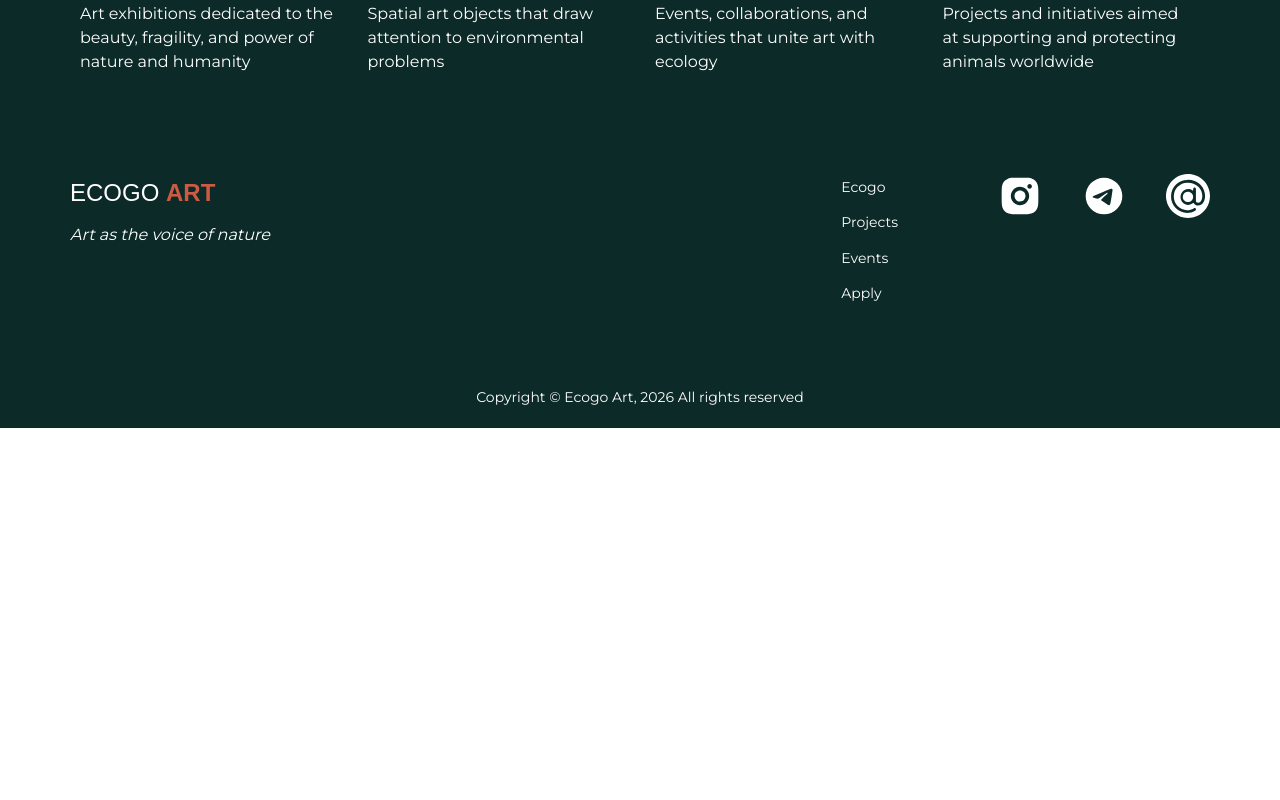
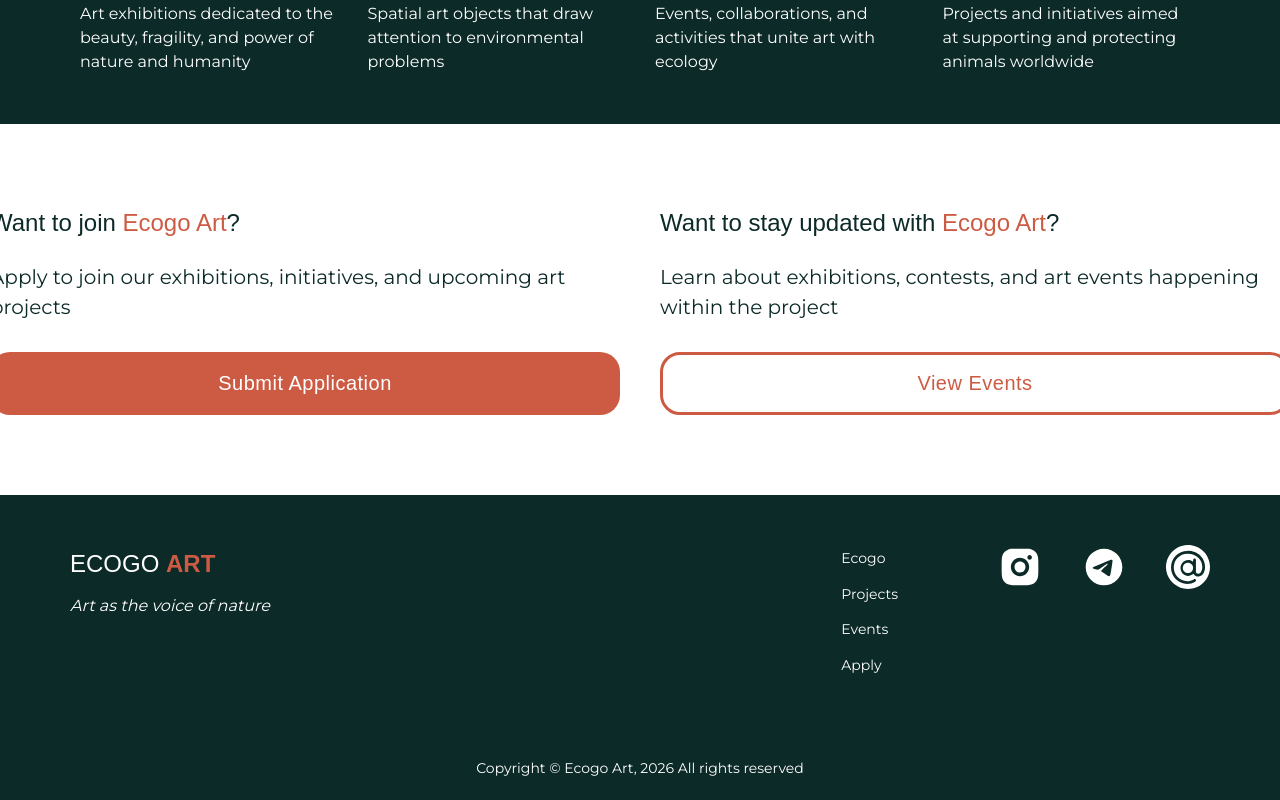
Before and after one commit to katrin-troyan/ecogo-art, a React (Vite) app: page / in a window 1280 px wide. Shown: the part 1920-2720 px from the top of the page. Before the commit the page ends 2348 px from the top, so only its background shows below. Built offline with nearby package versions, Linux system fonts and the light colour scheme; a web font is replaced by a local one.

Commit message:
Day 5: CTA section, Footer redesign, Home page complete

```diff
--- /dev/null
+++ b/src/components/CTA/CTA.jsx
@@ -0,0 +1,41 @@
+import { Link } from "react-router-dom";
+import styles from "./CTA.module.css";
+
+const CTA = () => {
+  return (
+    <section className={styles.cta}>
+
+        <div className={styles.block}>
+          <div className={styles.text}>
+            <h2 className={styles.title}>
+              Want to join <span>Ecogo Art</span>?
+            </h2>
+            <p className={styles.desc}>
+              Apply to join our exhibitions, initiatives, and upcoming art
+              projects
+            </p>
+          </div>
+          <Link to="/apply" className={styles.btnFilled}>
+            Submit Application
+          </Link>
+        </div>
+
+        <div className={styles.block}>
+          <div className={styles.text}>
+            <h2 className={styles.title}>
+              Want to stay updated with <span>Ecogo Art</span>?
+            </h2>
+            <p className={styles.desc}>
+              Learn about exhibitions, contests, and art events happening within
+              the project
+            </p>
+          </div>
+          <Link to="/events" className={styles.btnOutline}>
+            View Events
+          </Link>
+        </div>
+    </section>
+  );
+};
+
+export default CTA;
--- /dev/null
+++ b/src/components/CTA/CTA.module.css
@@ -0,0 +1,100 @@
+.cta {
+  background-color: var(--color-bg-white);
+  padding: 80px 0;
+  display: flex;
+  flex-direction: row;
+  gap: 40px;
+  justify-content: center;
+}
+
+.block {
+  display: flex;
+  flex-direction: column;
+  justify-content: space-between;
+  gap: 30px;
+  width: 630px;
+}
+
+.text {
+  display: flex;
+  flex-direction: column;
+  gap: 20px;
+}
+
+.title {
+  font-family: var(--font-display);
+  font-size: 24px;
+  font-weight: 500;
+  color: var(--color-text-dark);
+}
+
+.title span {
+  color: var(--color-accent);
+}
+
+.desc {
+  font-family: var(--font-body);
+  font-size: 20px;
+  font-weight: 400;
+  line-height: 1.5;
+  color: var(--color-text-dark);
+}
+
+.btnFilled {
+  display: inline-flex;
+  align-items: center;
+  justify-content: center;
+  width: 630px;
+  height: 63px;
+  background-color: var(--color-accent);
+  border-radius: 20px;
+  color: var(--color-text-light);
+  font-family: var(--font-display);
+  font-size: 20px;
+  font-weight: 400;
+  letter-spacing: 0.5px;
+}
+
+.btnFilled:hover {
+  background-color: var(--color-accent-hover);
+}
+
+.btnOutline {
+  display: inline-flex;
+  align-items: center;
+  justify-content: center;
+  width: 630px;
+  height: 63px;
+  border: 3px solid var(--color-accent);
+  border-radius: 20px;
+  color: var(--color-accent);
+  font-family: var(--font-display);
+  font-size: 20px;
+  font-weight: 400;
+  letter-spacing: 0.5px;
+  background: transparent;
+}
+
+.btnOutline:hover {
+  border: 3px solid var(--color-accent-hover);
+  color: var(--color-accent-hover);
+}
+
+/* ===== RESPONSIVE ===== */
+@media (max-width: 768px) {
+  .cta {
+    flex-direction: column;
+    padding: 60px 24px;
+    gap: 48px;
+  }
+
+  .block,
+  .block:last-child {
+    padding: 0;
+  }
+
+  .divider {
+    width: 100%;
+    height: 1px;
+  }
+}
--- a/src/components/Hero/Hero.module.css
+++ b/src/components/Hero/Hero.module.css
@@ -9,7 +9,6 @@
   background-size: cover;
   overflow: hidden;
 }
-
 
 .wrapper {
   position: relative;
@@ -105,19 +104,3 @@
   height: 32px;
   transition: color 0.3s ease;
 }
-
-/* ===== QUOTE — центр секції ===== */
-.quote {
-  position: absolute;
-  z-index: 2;
-  /* По скріншоту цитата приблизно по центру по вертикалі, трохи праворуч */
-  top: 487px;
-  left: 664px;
-  transform: translateY(-50%);
-  font-family: var(--font-display);
-  font-size: clamp(18px, 2vw, 26px);
-  font-style: italic;
-  color: var(--color-text-dark);
-  text-align: center;
-  line-height: 1.4;
-}
--- a/src/pages/Home/Home.jsx
+++ b/src/pages/Home/Home.jsx
@@ -1,6 +1,7 @@
 import Hero from "../../components/Hero/Hero";
 import About from "../../components/About/About";
 import Projects from "../../components/Projects/Projects";
+import CTA from "../../components/CTA/CTA";
 
 const Home = () => {
   return (
@@ -8,6 +9,7 @@ const Home = () => {
       <Hero />
       <About />
       <Projects />
+      <CTA />
     </>
   );
 };
```
